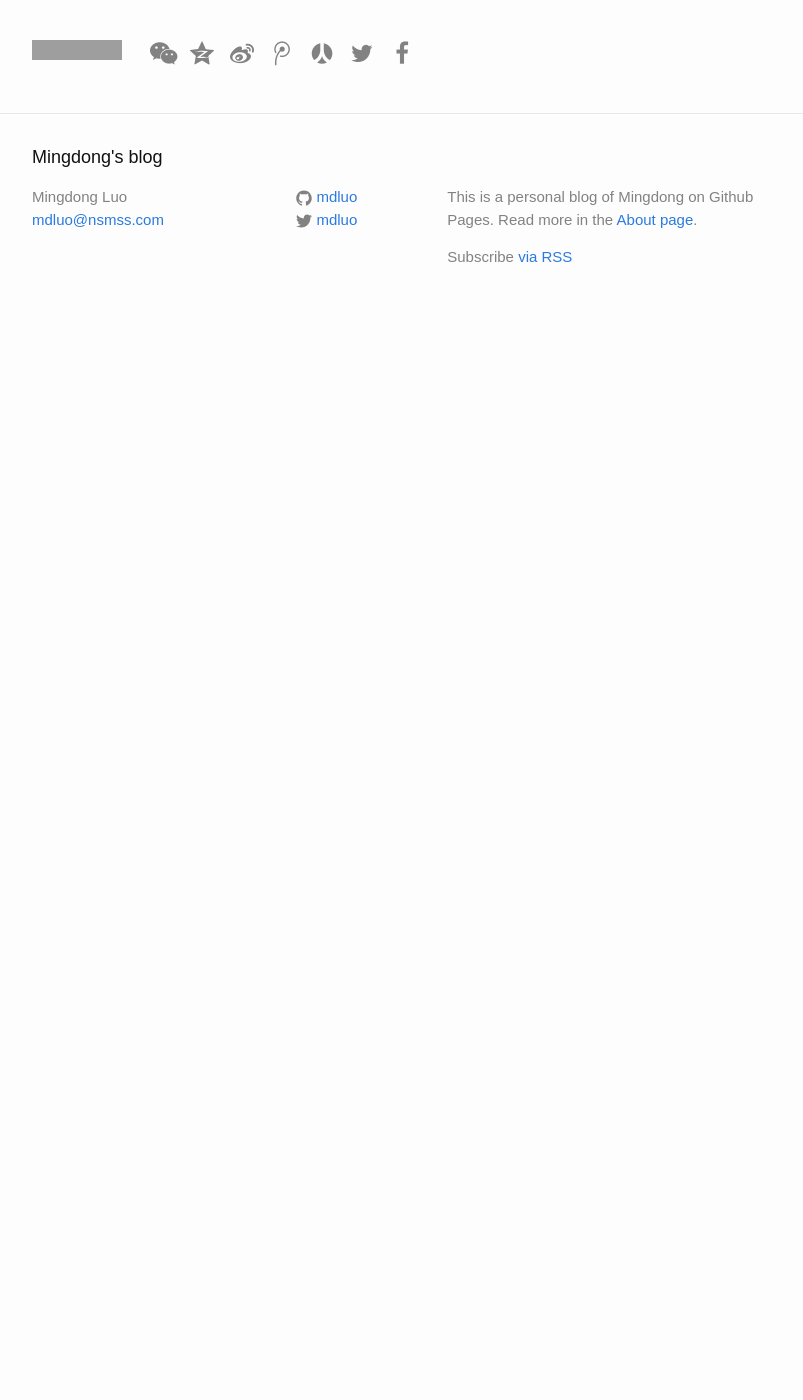
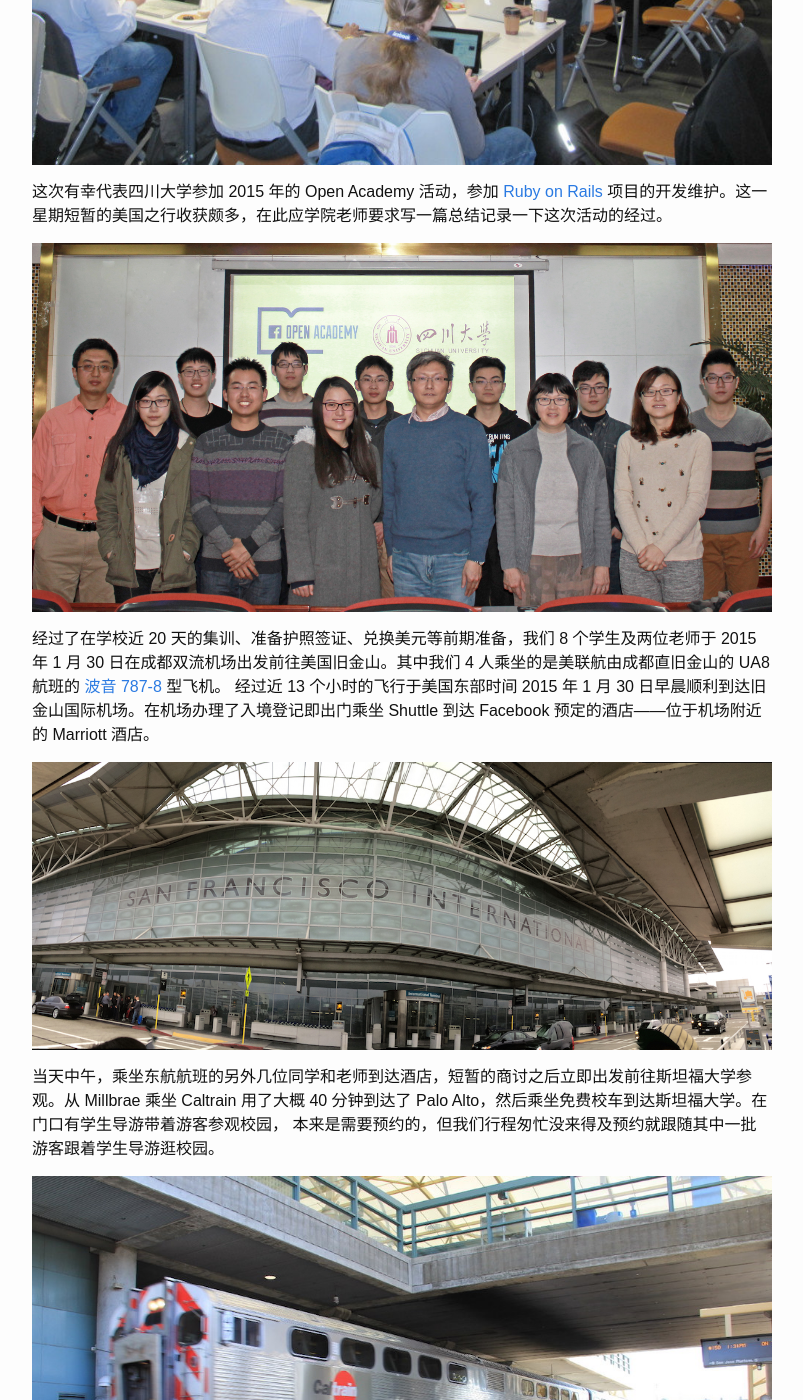
Before and after one commit to itfen/md, a Jekyll site: the page built from _posts/2015-03-08-summary-of-the-facebook-open-academy-2015-program.md, in a window 1280 px wide and 1400 px high, scrolled down 667 px. Shown: the whole window, without its empty margins (238-1041 px from the left). Built offline with Jekyll 4.4.1, drawn with Linux system fonts in a browser that asks for light colours; nearby versions of some CDN libraries; comment, search, counter and statistics services are not loaded; before the commit the page ends 996 px from its top, so only the background shows below that; some of the changed text lies outside the part shown; grey boxes are pictures that could not be loaded.

Commit message:
Update post

```diff
--- a/_posts/2015-03-08-summary-of-the-facebook-open-academy-2015-program.md
+++ b/_posts/2015-03-08-summary-of-the-facebook-open-academy-2015-program.md
@@ -10,12 +10,50 @@
 [Jay Borenstein] 发起，由 Facebook 赞助的一个活动。每年春季召集全球知名高校学生、教职员工以及知名开源项目负责人来到
 Facebook 总部进行为期两天的见面交流及现场 Hackathon。
 
-![Facebook Open Academy]({{ site.url }}/assets/img/20150308-1.jpg)
+![Facebook Open Academy]({{ site.url }}/assets/img/20150308-01.jpg)
 
 这次有幸代表四川大学参加 2015 年的 Open Academy 活动，参加 [Ruby on Rails] 项目的开发维护。这一星期短暂的美国之行收获颇多，在此应学院老师要求写一篇总结记录一下这次活动的经过。
+
+![Facebook Open Academy]({{ site.url }}/assets/img/20150308-02.jpg)
+
+经过了在学校近 20 天的集训、准备护照签证、兑换美元等前期准备，我们 8 个学生及两位老师于 2015 年 1 月 30
+日在成都双流机场出发前往美国旧金山。其中我们 4 人乘坐的是美联航由成都直旧金山的 UA8 航班的 [波音 787-8] 型飞机。
+经过近 13 个小时的飞行于美国东部时间 2015 年 1 月 30 日早晨顺利到达旧金山国际机场。在机场办理了入境登记即出门乘坐
+Shuttle 到达 Facebook 预定的酒店——位于机场附近的 Marriott 酒店。
+
+![Facebook Open Academy]({{ site.url }}/assets/img/20150308-03.jpg)
+
+当天中午，乘坐东航航班的另外几位同学和老师到达酒店，短暂的商讨之后立即出发前往斯坦福大学参观。从 Millbrae
+乘坐 Caltrain 用了大概 40 分钟到达了 Palo Alto，然后乘坐免费校车到达斯坦福大学。在门口有学生导游带着游客参观校园，
+本来是需要预约的，但我们行程匆忙没来得及预约就跟随其中一批游客跟着学生导游逛校园。
+
+![Facebook Open Academy]({{ site.url }}/assets/img/20150308-04.jpg)
+![Facebook Open Academy]({{ site.url }}/assets/img/20150308-05.jpg)
+
+斯坦福校园面积很大，我们只逛了其中一部分，除了位于最中间的教堂我们没有再参观其他建筑的内部，这也是比较遗憾的一点，
+没有进入图书馆和教学楼参观。但是对于学校和国内的学校很明显的区别就是对学生的重视程度明显不同，
+在斯坦福组织活动和张贴海报不需要去审批、借展板什么的，学生宿舍从外观上看比川大的“留学生公寓”
+还好得多。路上看到很多人都穿着印有 Stanford 的文化衫，可见大家对于学校的认同感和归属感是很强的。
+
+![Facebook Open Academy]({{ site.url }}/assets/img/20150308-06.jpg)
+![Facebook Open Academy]({{ site.url }}/assets/img/20150308-07.jpg)
+![Facebook Open Academy]({{ site.url }}/assets/img/20150308-08.jpg)
+![Facebook Open Academy]({{ site.url }}/assets/img/20150308-09.jpg)
+
+第二天 1 月 31 号就是 Open Academy 活动开始的日子，由于参加活动的所有学生、老师和 Mentor 都住在这个酒店，
+那天在酒店吃早餐的时候就开始“勾搭”身边的人，大都是参加这个活动的。然后乘坐大巴来到 Facebook 位于 Menlo Park
+的总部。Facebook 总部建筑规模并不大，由一圈不超过三层的建筑围起来，中间有一条街，周围是面积跟建筑还差不多大的停车场。
+后面是一片湿地，周围也比较空旷，所以第一次来会有一种像是来到乡下的感觉。
+
+下车进门，在一个 iPad 上勾选自己的 Facebook 账号签到，领取自己的名字牌，然后在活动组织人 [Aga Kaminska]
+的带领下来到活动主要的房间。两个由会议室改造的房间摆满了桌椅，按照开源项目分组，同一个组的学生和 Mentor
+坐在一块，所有学校的教职员工单独坐在一块。名字牌的带子的颜色可以区分自己的角色，灰色是学生，蓝色是
+Faculty，绿色是 Mentor。
 
 
 
 [Facebook Open Academy]:    https://www.facebook.com/OpenAcademyProgram
 [Jay Borenstein]:           https://www.facebook.com/jay.borenstein
 [Ruby on Rails]:            http://rubyonrails.org/
+[波音 787-8]:                http://en.wikipedia.org/wiki/Boeing_787_Dreamliner
+[Aga Kaminska]:             https://www.facebook.com/agnieszka.ak
```
